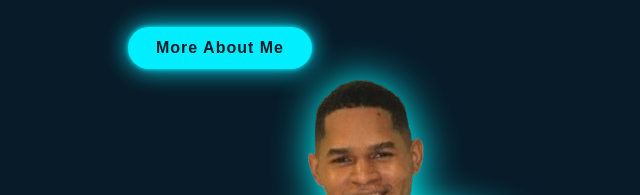
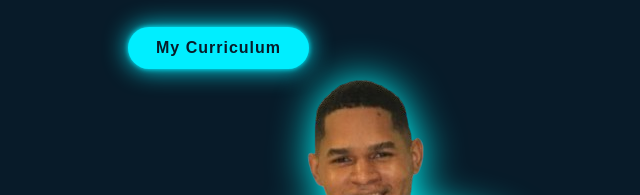
Before and after one commit to YenkyFigueroa/My-portafolio, a plain HTML site: page index.html in a window 1280 px wide. Shown: the part 375-570 px from the top of the page, 0-640 px from the left. Drawn offline with nearby package versions, Linux system fonts and the light colour scheme; a web font is replaced by a local one.

Commit message:
agregar curriculum

```diff
--- a/index.html
+++ b/index.html
@@ -36,7 +36,7 @@
                 <a href="#" style="--i:9"><i class='bx bxl-instagram' ></i></a>
                 <a href="#" style="--i:10"><i class='bx bxl-github' ></i></a>
             </div>
-            <a href="#" class="btn-box">More About Me</a>
+            <a download="YenkyFC" href="YenkyCV.pdf" class="btn-box">My Curriculum</a>
         </div>
 
         <div class="home-img">
```
Also changed, not shown: 1 other file.
